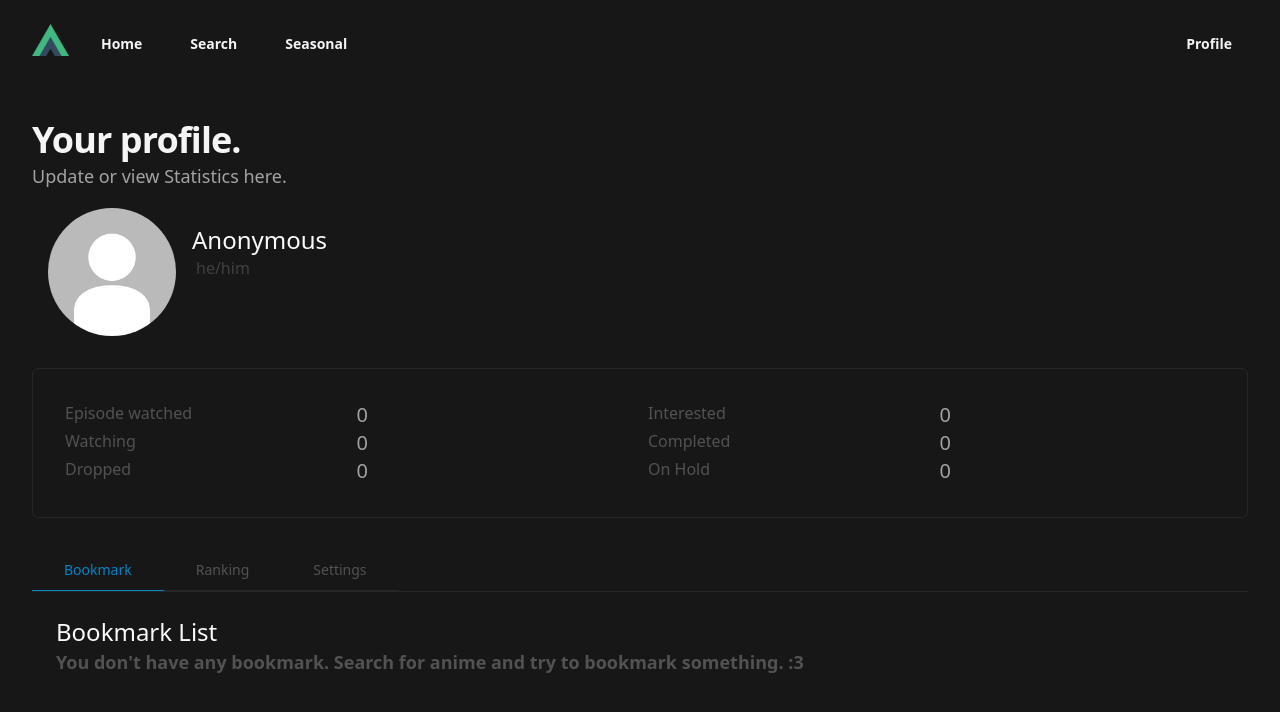
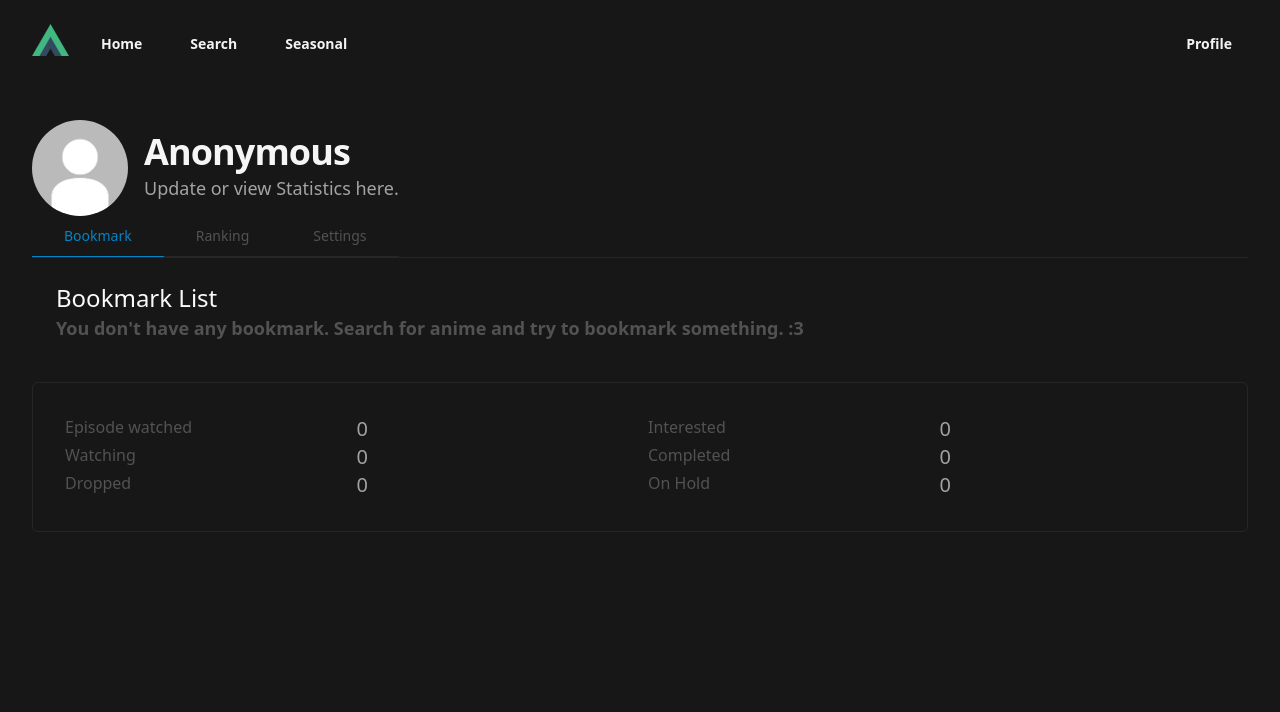
Before and after one commit to Kiichi8142/anime-collection-site, a Vue app: page /profile in a window 1280 px wide. Shown: the top 712 px of the page. Built offline with nearby package versions, Linux system fonts and the light colour scheme; what axios-rate-limit would draw is missing.

Commit message:
adjust profile style.

```diff
--- a/src/views/UserView.vue
+++ b/src/views/UserView.vue
@@ -45,33 +45,17 @@ function setIsOpen(value) {
 
 <template>
     <div class="max-w-7xl mx-auto p-4 lg:p-8">
-        <h2 class="text-3xl font-bold tracking-tight text-neutral-100 sm:text-4xl">Your profile.</h2>
-        <p class="text-lg leading-8 text-neutral-400">Update or view Statistics here.</p>
-        <div class="flex flex-col md:flex-row gap-6 p-2 md:p-4">
-            <div class="flex gap-x-4">
-                <img class="w-24 md:w-32 rounded-full object-contain" src="@/assets/img/placeholder_avatar.png" alt="">
-                <div class="flex flex-col justify-start mt-4">
-                    <p class="font-medium text-xl md:text-2xl text-neutral-50">{{ userStore.information.displayName }}
-                    </p>
-                    <div v-if="userStore.information.pronouns" class="flex">
-                        <p class="text-neutral-700 font-medium ml-1">{{ userStore.information.pronouns }}</p>
-                    </div>
-                    <div v-if="userStore.information.interest" class="flex items-center">
-                        <HeartIcon class="h-5 w-5 text-neutral-700" />
-                        <p class="text-neutral-700 font-medium ml-1">{{ userStore.information.interest }}</p>
-                    </div>
-                </div>
-            </div>
-            <div v-if="userStore.information.bio" class="flex flex-col mt-0 md:mt-4 rounded-md px-2 py-1">
-                <p class="text-neutral-700">bio</p>
-                <p class="text-neutral-600 font-medium">{{ userStore.information.bio }}</p>
+        <div class="flex space-x-4">
+            <img class="w-24 rounded-full object-contain" src="@/assets/img/placeholder_avatar.png" alt="">
+            <div class="flex flex-col justify-center">
+                <h2 class="text-3xl font-bold tracking-tight text-neutral-100 sm:text-4xl">
+                    {{ userStore.information.displayName }}</h2>
+                <p class="text-lg leading-8 text-neutral-400">Update or view Statistics here.</p>
             </div>
         </div>
 
-        <UserStatsPanel class="mt-4" />
-
         <TabGroup>
-            <TabList class="mt-8 flex flex-col md:flex-row w-full border-b border-neutral-800">
+            <TabList class="flex flex-col md:flex-row w-full border-b border-neutral-800">
                 <Tab v-for="category in Object.keys(categories) " as="template" :key="category" v-slot="{ selected }">
                     <button
                         :class="['px-8 border-b border-neutral-800 py-2.5 text-sm font-medium leading-5 text-neutral-600', selected ? 'border-sky-600 text-sky-600' : 'hover:border-sky-600 hover:text-sky-600']">
@@ -91,6 +75,8 @@ function setIsOpen(value) {
                 </TabPanel>
             </TabPanels>
         </TabGroup>
+
+        <UserStatsPanel class="mt-4" />
     </div>
 
     <Dialog :open="isOpen" @close="setIsOpen">
```
